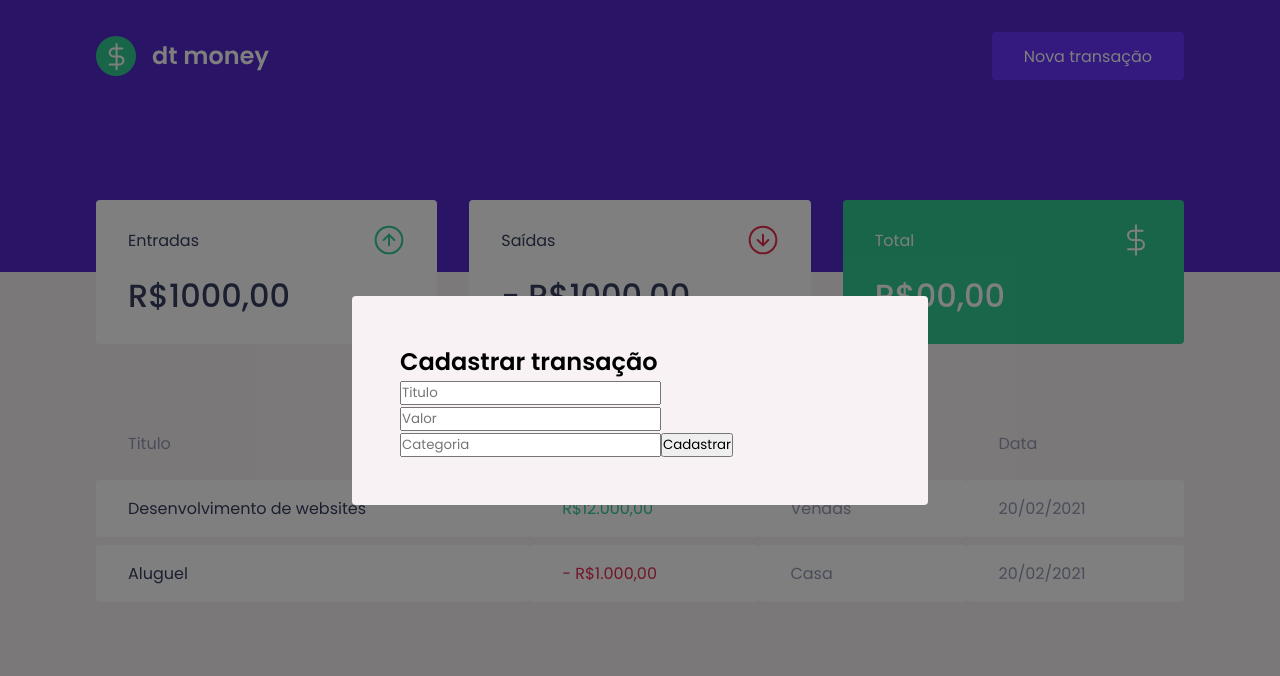
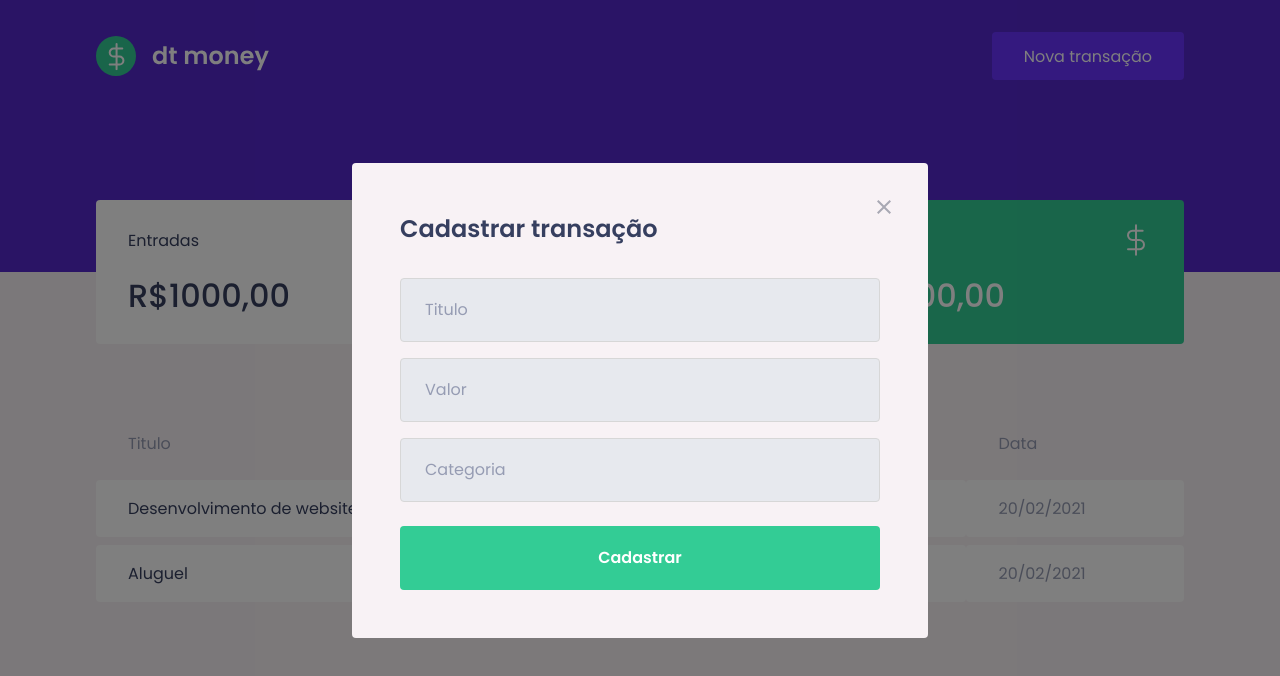
Before and after one commit to Alexssmusica/02-dtmoney, a React (Create React App) app: page / in a window 1280 px wide. Both pictures are taken after a click on the button "Nova transação". Shown: the top 676 px of the page. Built offline with nearby package versions, Linux system fonts and the light colour scheme; no server answers; what miragejs would draw is missing.

Commit message:
Estilizando modal

```diff
--- a/src/components/NewTransactionModal/index.tsx
+++ b/src/components/NewTransactionModal/index.tsx
@@ -1,4 +1,5 @@
 import Modal from "react-modal";
+import closeImg from "../../assets/close.svg"
 import { Container } from "./styles";
 
 interface NewTransactionModalProps {
@@ -15,6 +16,13 @@
 			overlayClassName="react-modal-overlay"
 			className="react-modal-content"
 		>
+			<button
+				type="button"
+				onClick={onRequestClose}
+				className="react-modal-close"
+			>
+				<img src={closeImg} alt="Fechar modal" />
+			</button>
 			<Container>
 				<h2>Cadastrar transação</h2>
 
--- a/src/components/NewTransactionModal/styles.ts
+++ b/src/components/NewTransactionModal/styles.ts
@@ -1,4 +1,51 @@
 import styled from "styled-components";
 
 
-export const Container = styled.form``
+export const Container = styled.form`
+	h2 {
+		color: var(--text-title);
+		font-size: 1.5rem;
+		margin-bottom: 2rem;
+	}
+
+	input {
+		width: 100%;
+		padding: 0 1.5rem;
+		height: 4rem;
+		border-radius: 0.25rem;
+
+		border: 1px solid var(--input-border);
+		background: var(--input-background);
+
+		font-weight: 400;
+		font-size: 1rem;
+
+		&::placeholder {
+			color: var(--text-body);
+		}
+
+		& + input {
+			margin-top: 1rem;
+		}
+	}
+
+	button[type="submit"] {
+			width: 100%;
+			padding: 0 1.5rem;
+			height: 4rem;
+			background: var(--green);
+			color: #fff;
+			border-radius: 0.25rem;
+			border: 0;
+			font-size: 1rem;
+			font-weight: 600;
+			margin-top: 1.5rem;
+
+			transition: filter 0.2s;
+
+			&:hover {
+				filter: brightness(0.9);
+			}
+	}
+
+`
--- a/src/styles/global.ts
+++ b/src/styles/global.ts
@@ -3,6 +3,8 @@
 export const GlobalStyle = createGlobalStyle`
 	:root {
 		--background: #f8f2f5;
+		--input-background: #e7e9ee;
+		--input-border: #d7d7d7;
 		--red: #E52e54;
 		--blue: #5429CC;
 		--green: #33CC95;
@@ -71,7 +73,20 @@
 		padding: 3rem;
 		position: relative;
 		border-radius: 0.25rem;
+	}
 
+	.react-modal-close {
+		position: absolute;
+		right: 1.5rem;
+		top: 1.5rem;
+		border: 0;
+		background: transparent;
+
+		transition: filter 0.2;
+
+		&:hover {
+			filter: brightness(0.8);
+		}
 	}
 
 `
```
